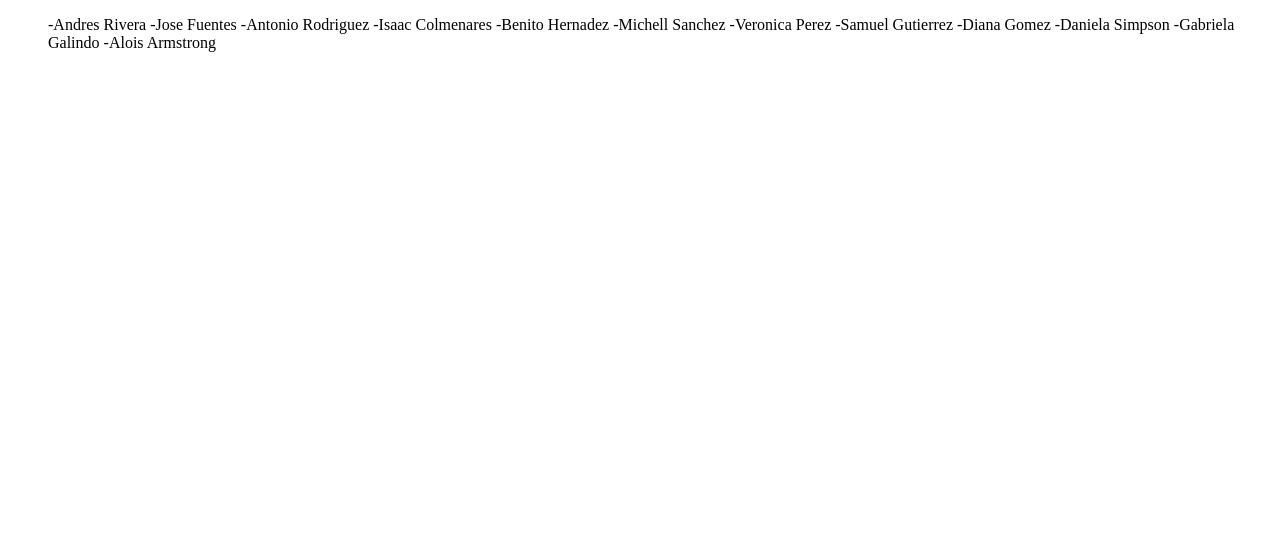
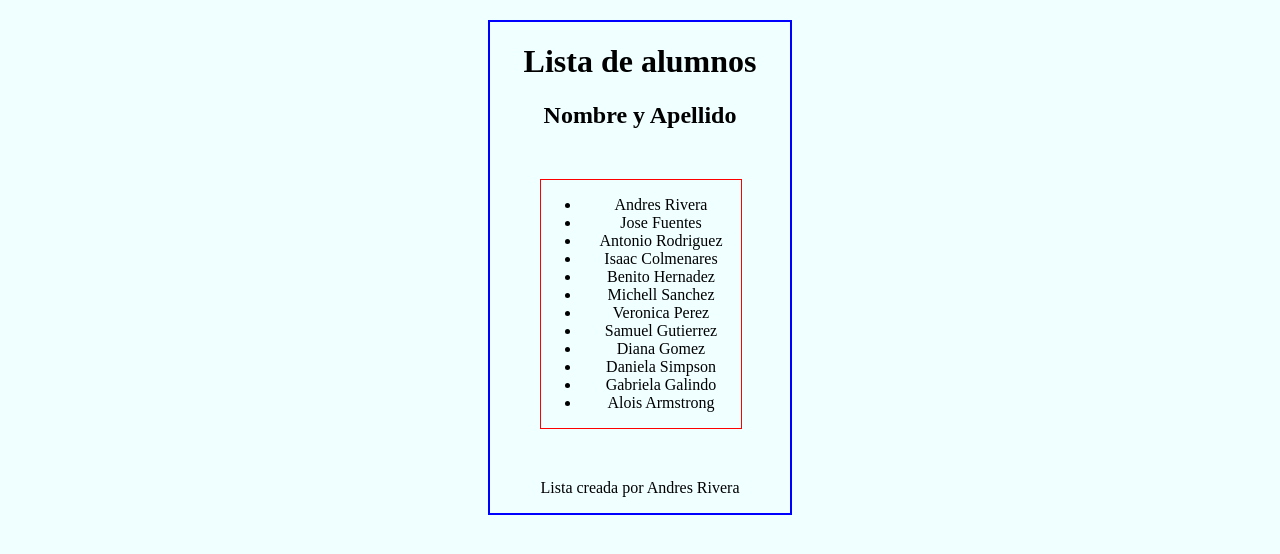
Before and after one commit to Andres7asey/Lista_de_alumnos, a plain HTML site: page Lista_estudiantes/index.html in a window 1280 px wide. Drawn offline with Linux system fonts and the light colour scheme.

Commit message:
lista con ccs (mejorar)

```diff
--- a/Lista_estudiantes/index.html
+++ b/Lista_estudiantes/index.html
@@ -4,25 +4,68 @@
     <meta charset="UTF-8">
     <meta name="viewport" content="width=device-width, initial-scale=1.0">
     <title>Lista de alumnos</title>
+
+    <style>
+            body{
+                background-color: azure;
+            }
+            #Container{
+                width: 300px;
+                margin: 20px auto;
+                border: 2px solid blue;
+                text-align: center;
+            }
+            header{
+                /*text-align: center;*/
+
+            }
+            #Lista{
+                width: 200px;
+                border: 1px solid red;
+                text-align: center;
+                margin: 50px;
+            }
+            #title{
+                width: 300px;
+                text-align: center;
+
+            }
+    </style>
 </head>
-<body>
-    <div><Title>lista de alumnos</Title></div>
-    <Div>
-        <ol>
-            -Andres Rivera
-            -Jose Fuentes
-            -Antonio Rodriguez
-            -Isaac Colmenares
-            -Benito Hernadez
-            -Michell Sanchez
-            -Veronica Perez
-            -Samuel Gutierrez
-            -Diana Gomez
-            -Daniela Simpson
-            -Gabriela Galindo
-            -Alois Armstrong
 
-        </ol>
-    </Div>
+<body id="Container">
+        <header>
+            <h1>
+                Lista de alumnos
+            </h1>
+        </header>
+
+        <Section id="title">
+            <h2>
+                Nombre y Apellido
+            </h2>
+        </Section>
+
+        <section id="Lista">
+            <ul>
+                <li>Andres Rivera</li>
+                <li>Jose Fuentes</li>
+                <li>Antonio Rodriguez</li>
+                <Li>Isaac Colmenares</Li>
+                <Li>Benito Hernadez</Li>
+                <Li>Michell Sanchez</Li>
+                <li>Veronica Perez</li>
+                <Li>Samuel Gutierrez</Li>
+                <Li>Diana Gomez</Li>
+                <Li>Daniela Simpson</Li>
+                <Li>Gabriela Galindo</Li>
+                <Li>Alois Armstrong</Li>
+            </ul>
+
+        </section>
+
+        <footer>
+            <p>Lista creada por Andres Rivera</p>
+        </footer>
 </body>
 </html>
```
